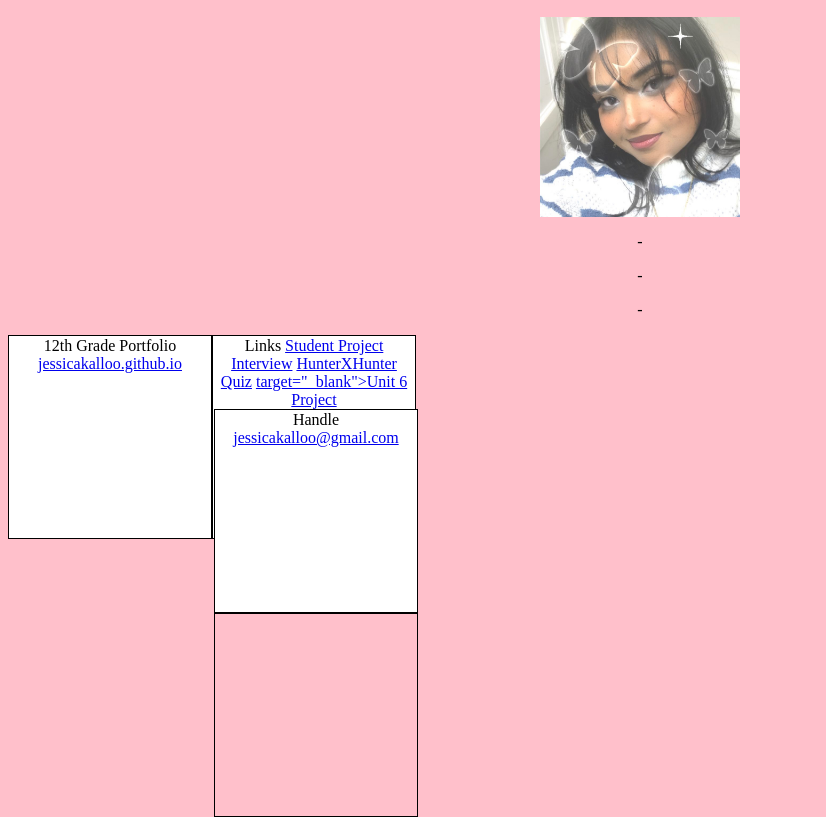
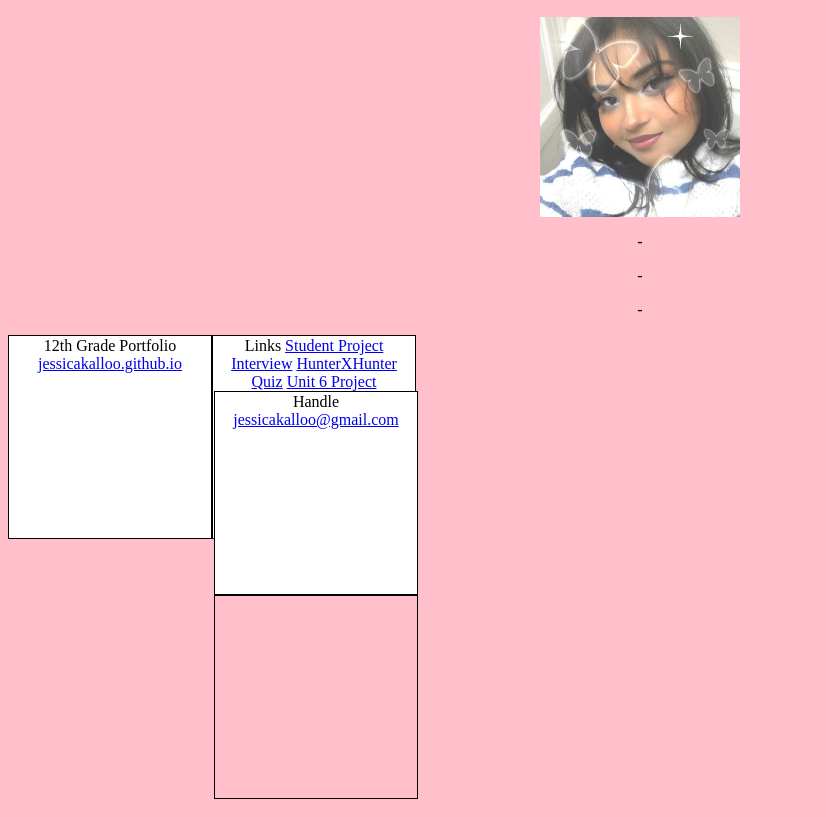
Before and after one commit to jessicakalloo/jessicakalloo.github.io, a plain HTML site: page index.html in a window 1280 px wide. Shown: the part 110-927 px from the top of the page, without its empty margins (0-826 px from the left). Drawn offline with Linux system fonts and the light colour scheme; a web font is replaced by a local one.

Commit message:
Update index.html

```diff
--- a/index.html
+++ b/index.html
@@ -32,7 +32,7 @@
 
             <a href="https://jessicakalloo.github.io/HUNTER-X-HUNTER-QUIZ" target="_blank">HunterXHunter Quiz</a>
 
-            <a href="https://jessicakalloo.github.io/Unit-6-Project"> target="_blank">Unit 6 Project</a>
+            <a href="https://jessicakalloo.github.io/Unit-6-Project" target="_blank">Unit 6 Project</a>
 
         <div class="white">Handle <a href="jessicakalloo@gmail.com">jessicakalloo@gmail.com</a></div>
 
```
